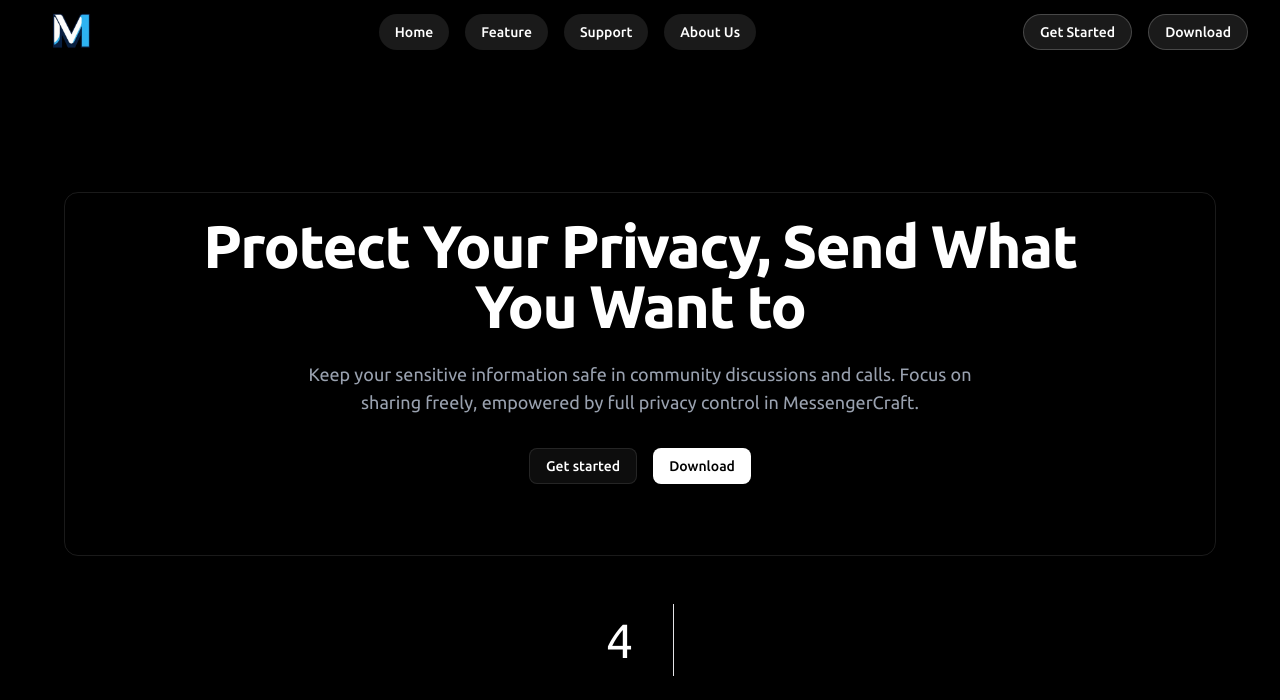
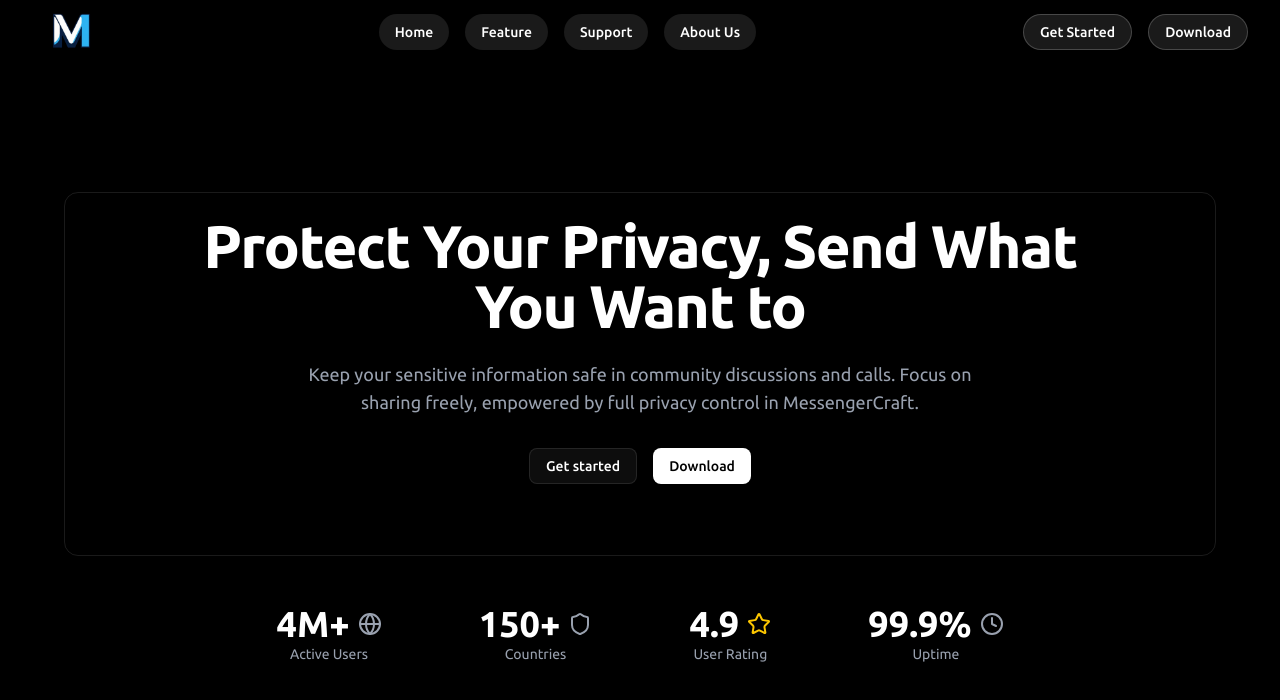
Before and after one commit to adharshgamingyt/MessengerCraft, a Next.js app: page / in a window 1280 px wide. Shown: the top 700 px of the page. Built offline with nearby package versions, Linux system fonts and the light colour scheme.

Commit message:
chore(folder): Moved types folder into src
+ home page change

```diff
--- a/src/app/(root)/(home)/layout.tsx
+++ b/src/app/(root)/(home)/layout.tsx
@@ -1,5 +1,5 @@
 import { Navbar } from "@/src/components/my ui/Home/navbar";
-import type { layout } from "@/types/layout";
+import type { layout } from "@/src/types/layout types";
 
 const layout = ({ children }: layout) => {
   return (
--- a/src/app/(root)/(home)/page.tsx
+++ b/src/app/(root)/(home)/page.tsx
@@ -2,6 +2,7 @@
 import { InteractiveGrid } from "@/src/components/ui/interactive-grid";
 import { Separator } from "@/src/components/ui/separator";
 import { ShineBorder } from "@/src/components/ui/shine-border";
+import { Star, Globe, Shield, Clock } from "lucide-react";
 
 const Home = () => {
   return (
@@ -43,9 +44,45 @@
           </div>
         </div>
       </ShineBorder>
-      <section className="mx-auto my-6 flex h-[120px] items-center justify-center gap-4 space-x-6 p-6">
-        <p className="text-5xl text-white">4</p>
-        <Separator orientation="vertical" />
+
+      <section className="mx-auto my-12 flex flex-wrap items-center justify-center gap-8 px-6 sm:gap-12">
+        <div className="flex flex-col items-center">
+          <div className="flex items-center text-4xl font-bold text-white">
+            <span>4M+</span>
+            <Globe className="ml-2 size-6 text-gray-400" />
+          </div>
+          <p className="text-sm text-gray-400">Active Users</p>
+        </div>
+
+        <Separator orientation="vertical" className="hidden h-16 sm:block" />
+
+        <div className="flex flex-col items-center">
+          <div className="flex items-center text-4xl font-bold text-white">
+            <span>150+</span>
+            <Shield className="ml-2 size-6 text-gray-400" />
+          </div>
+          <p className="text-sm text-gray-400">Countries</p>
+        </div>
+
+        <Separator orientation="vertical" className="hidden h-16 sm:block" />
+
+        <div className="flex flex-col items-center">
+          <div className="flex items-center text-4xl font-bold text-white">
+            <span>4.9</span>
+            <Star className="ml-2 size-6 text-yellow-400" />
+          </div>
+          <p className="text-sm text-gray-400">User Rating</p>
+        </div>
+
+        <Separator orientation="vertical" className="hidden h-16 sm:block" />
+
+        <div className="flex flex-col items-center">
+          <div className="flex items-center text-4xl font-bold text-white">
+            <span>99.9%</span>
+            <Clock className="ml-2 size-6 text-gray-400" />
+          </div>
+          <p className="text-sm text-gray-400">Uptime</p>
+        </div>
       </section>
     </ShineBorder>
   );
--- a/src/app/layout.tsx
+++ b/src/app/layout.tsx
@@ -4,7 +4,7 @@
 
 import "./globals.css";
 import { siteConfig } from "@/config/siteconfig";
-import type { layout } from "@/types/layout";
+import type { layout } from "@/src/types/layout types";
 
 const poppins = Poppins({
   weight: ["100", "200", "300", "400", "500", "600", "700", "800", "900"],
```
Also changed, not shown: src/types/layout types.ts (renamed from types/layout.ts).
